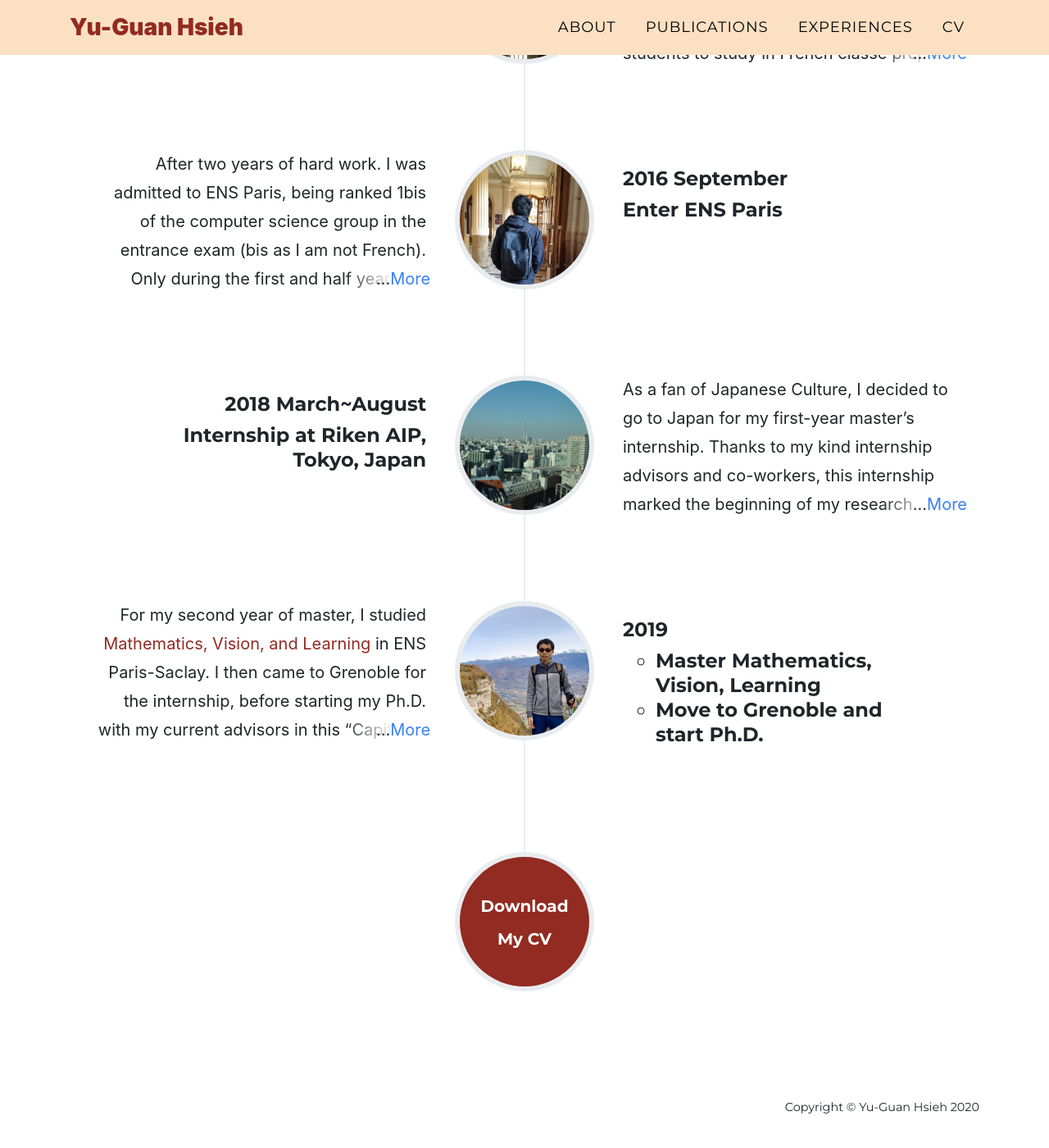
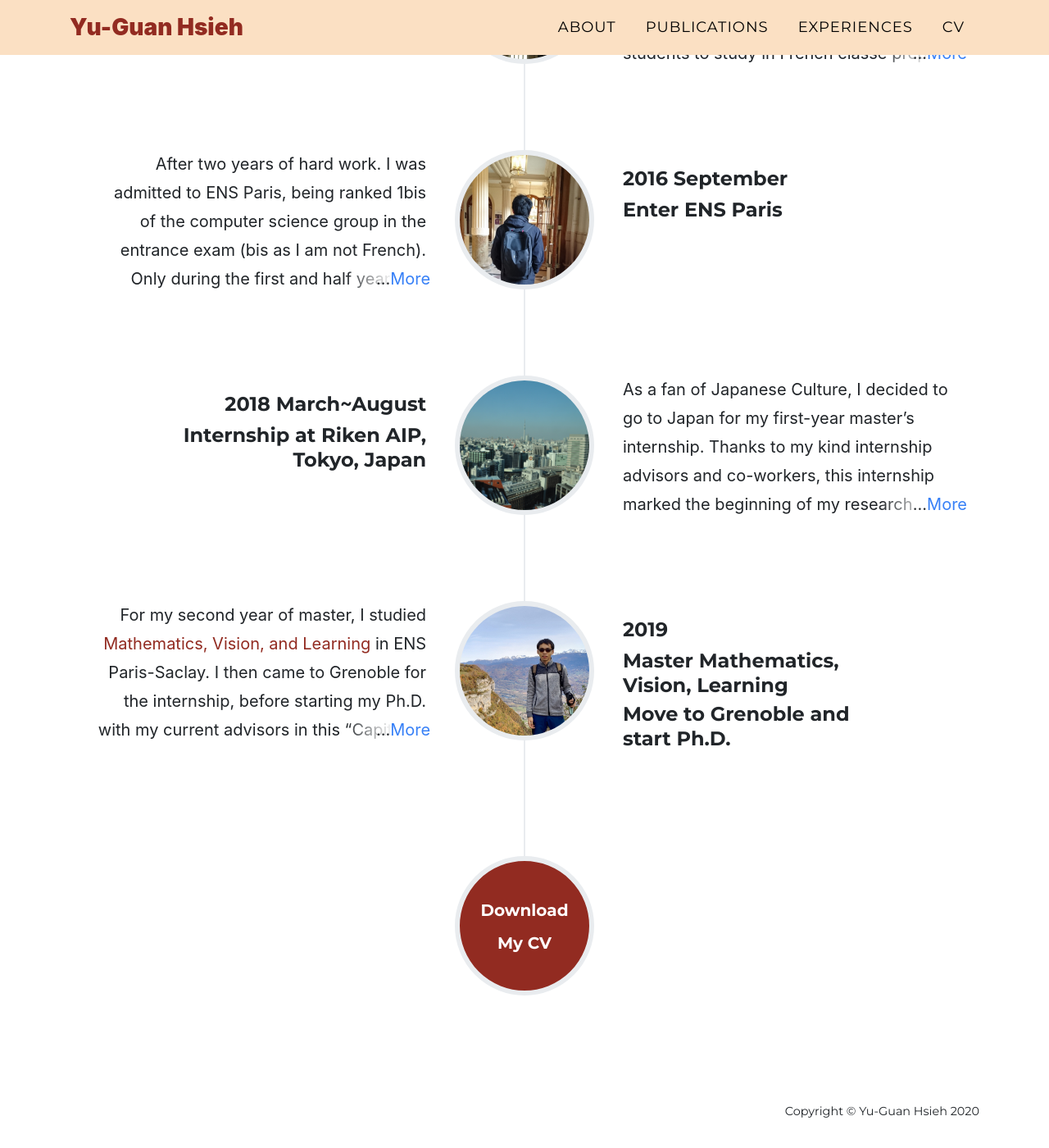
Before and after one commit to cyber-meow/cyber-meow.github.io, a Jekyll site: the page built from index.html, in a window 1280 px wide and 1400 px high, scrolled down 2550 px. Shown: the whole window at 82% size. Built offline with Jekyll 4.4.1, drawn with Linux system fonts in a browser that asks for light colours; some web fonts are replaced.

Commit message:
for cellphone

```diff
--- a/_sass/base/_page.scss
+++ b/_sass/base/_page.scss
@@ -56,12 +56,12 @@ h6 {
 
 // Highlight color customization
 ::-moz-selection {
-  background: $primary;
+  background: $bg-primary;
   text-shadow: none;
 }
 
 ::selection {
-  background: $primary;
+  background: $bg-primary;
   text-shadow: none;
 }
 
--- a/_sass/components/_navbar.scss
+++ b/_sass/components/_navbar.scss
@@ -6,9 +6,9 @@
     right: 0;
     padding: 13px;
     text-transform: uppercase;
-    color: white;
+    color: $gray-800;
     border: 0;
-    background-color: #EFDCD8;
+    background-color: $bg-primary;
     @include heading-font;
   }
   .navbar-brand {
--- a/_sass/layout/_timeline.scss
+++ b/_sass/layout/_timeline.scss
@@ -26,12 +26,19 @@
     &:after {
       clear: both;
     }
-    .timeline-panel .timeline-text {
+    .timeline-panel {
       position: relative;
       float: right;
       width: 100%;
       padding: 0 20px 0 100px;
       text-align: left;
+      ul {
+        padding: 0;
+        list-style: none;
+        li {
+          margin: 0 0 5px 0;
+        }
+      }
       &:before {
         right: auto;
         left: -15px;
@@ -44,6 +51,13 @@
         border-right-width: 14px;
         border-left-width: 0;
       }
+    }
+    .timeline-text {
+      position: relative;
+      float: right;
+      width: 100%;
+      padding: 0 20px 0 100px;
+      text-align: left;
     }
     .timeline-image {
       position: absolute;
@@ -64,13 +78,9 @@
         }
       }
       p {
-        line-height: 40px;
-        font-size: 20px;
-      }
-      h4 {
+        margin-top: 15px;
         font-size: 10px;
-        line-height: 14px;
-        margin-top: 12px;
+        line-height: 20px;
       }
     }
     &.timeline-inverted > .timeline-panel {
@@ -148,6 +158,10 @@
           line-height: 18px;
           margin-top: 16px;
         }
+        p {
+          font-size: 20px;
+          line-height: 40px;
+        }
       }
       &.timeline-inverted > .timeline-panel {
         float: right;
```
